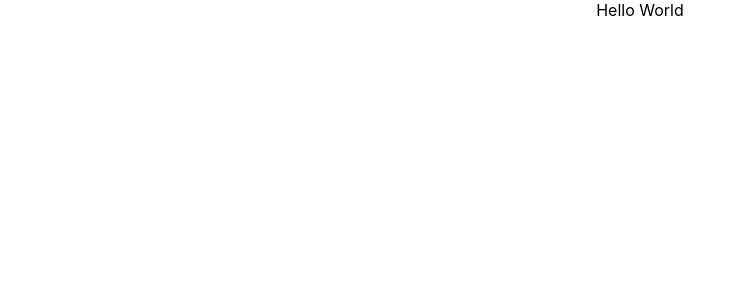
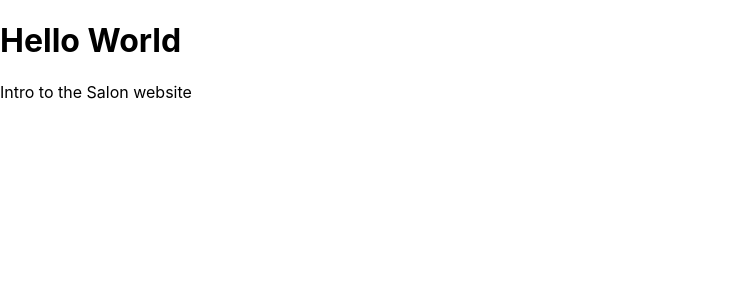
Before and after one commit to fcondori1/salon-nr, a React (Create React App) app: page / in a window 1280 px wide. Shown: the top 300 px of the page, without its empty margins (0-745 px from the left). Built offline with nearby package versions, Linux system fonts and the light colour scheme.

Commit message:
add react router dom

```diff
--- a/package.json
+++ b/package.json
@@ -8,6 +8,7 @@
     "@testing-library/user-event": "^13.5.0",
     "react": "^17.0.2",
     "react-dom": "^17.0.2",
+    "react-router-dom": "^6.2.2",
     "react-scripts": "5.0.0",
     "web-vitals": "^2.1.4"
   },
--- a/src/App.css
+++ b/src/App.css
@@ -1,4 +1,4 @@
-.App {
+/* .App {
   text-align: center;
 }
 
@@ -35,4 +35,4 @@
   to {
     transform: rotate(360deg);
   }
-}
+} */
--- a/src/App.js
+++ b/src/App.js
@@ -2,11 +2,12 @@ import logo from './logo.svg';
 import './App.css';
 
 function App() {
-  return (
-    <div className="App">
-     Hello World
-    </div>
-  );
+	return (
+		<div className='App'>
+			<h1>Hello World</h1>
+      <p>Intro to the Salon website</p>
+		</div>
+	);
 }
 
 export default App;
--- a/src/index.js
+++ b/src/index.js
@@ -3,12 +3,15 @@ import ReactDOM from 'react-dom';
 import './index.css';
 import App from './App';
 import reportWebVitals from './reportWebVitals';
+import { BrowserRouter as Router } from 'react-router-dom';
 
 ReactDOM.render(
-  <React.StrictMode>
-    <App />
-  </React.StrictMode>,
-  document.getElementById('root')
+	<React.StrictMode>
+		<Router>
+			<App />
+		</Router>
+	</React.StrictMode>,
+	document.getElementById('root')
 );
 
 // If you want to start measuring performance in your app, pass a function
```
Also changed, not shown: 1 other file (tests, documents, lock files or other folders).
